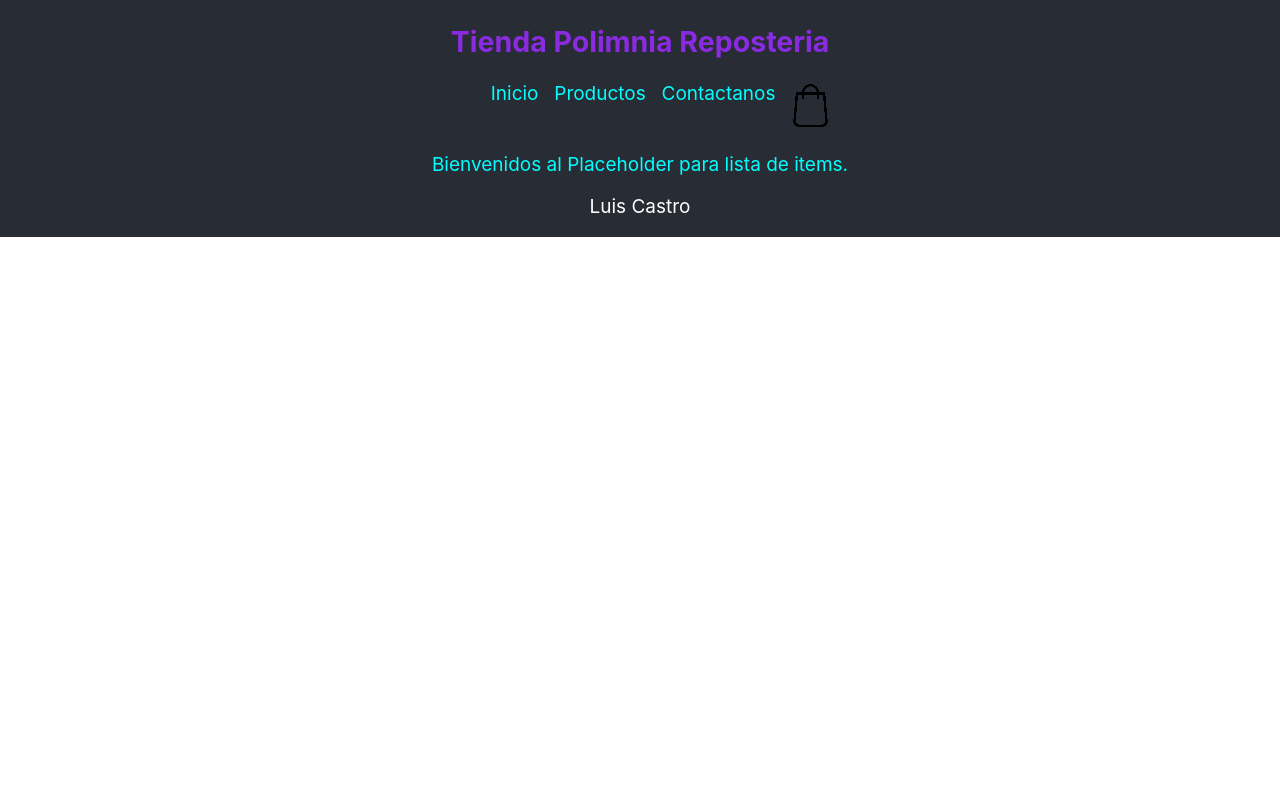
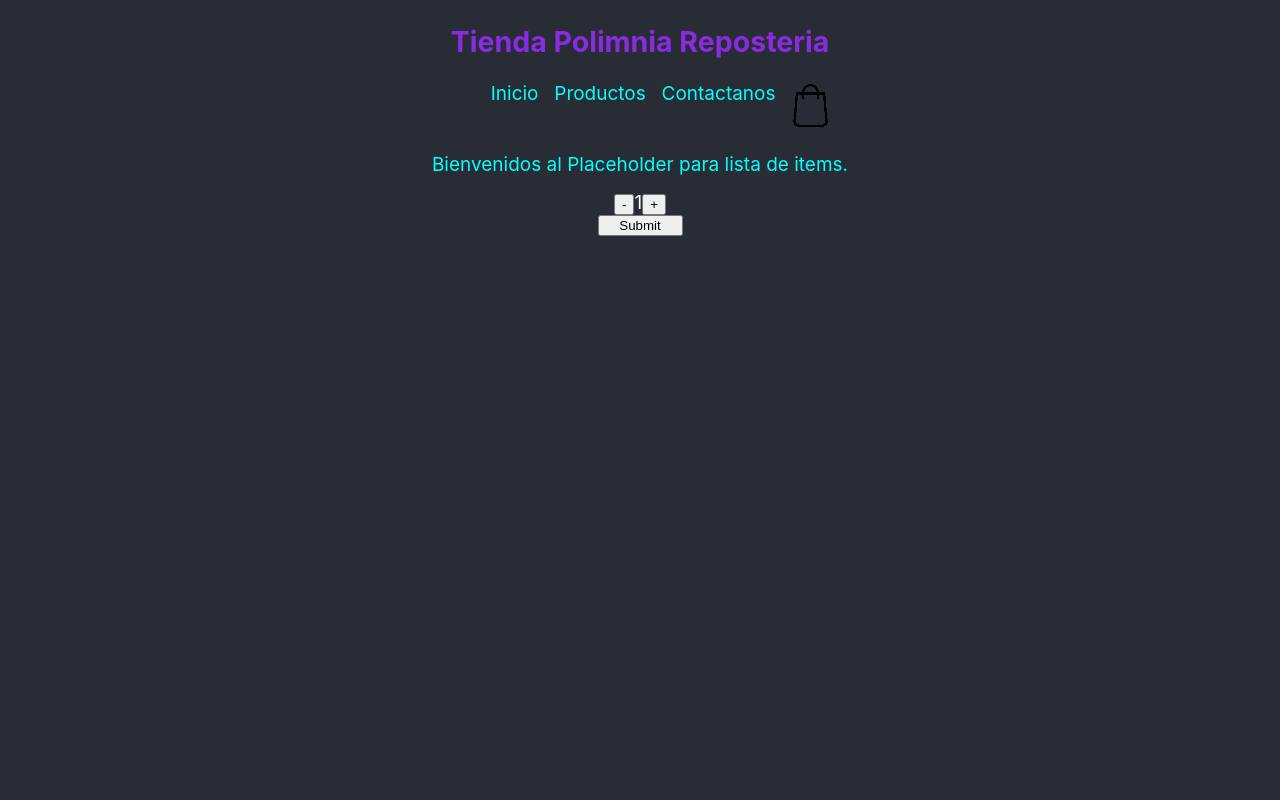
Before and after one commit to Ingezero/polimniaStore, a React (Create React App) app: page / in a window 1280 px wide. Shown: the top 800 px of the page. Built offline with nearby package versions, Linux system fonts and the light colour scheme.

Commit message:
Se creo el widget para agregar/reducir elementos limitandose por stock y valor inicial (no bajar de 1)

```diff
--- a/src/App.jsx
+++ b/src/App.jsx
@@ -1,4 +1,3 @@
-import logo from './logo.svg';
 import './App.css';
 import NavBar from './components/NavBar/NavBar.jsx';
 import ItemListContainer from './components/ItemListContainer/ItemListContainer'
@@ -8,8 +7,7 @@ function App() {
     <div className="App">
       <header className="App-header">
         <NavBar/>
-        <ItemListContainer greetings="Bienvenidos al Placeholder para lista de items." className="placeholderText"/>
-        <p>
+        <ItemListContainer greetings="Bienvenidos al Placeholder para lista de items." className="placeholderText"/>        <p>
           Luis Castro
         </p>
       </header>
--- /dev/null
+++ b/src/components/ItemListContainer/ItemCount/ItemCount.jsx
@@ -0,0 +1,29 @@
+import {useState} from "react";
+
+
+export default function ItemCount({stock, initial, onAdd}) {
+    const [count, setCount] = useState(initial);
+
+    function sumProd(){
+        if (count + 1 <= stock){
+            setCount(count + 1)
+        }
+    }
+
+    function lessProd(){
+        if (count - 1 >= initial){
+            setCount(count - 1)
+        }
+    }
+
+    return (
+        <div className="itemCounter">
+            <span>
+                <button onClick={lessProd}>-</button>
+                <span>{count}</span>
+                <button onClick={sumProd}>+</button>
+            </span>
+            <button className="butSubSize">Submit</button>
+        </div>
+    )
+}
--- a/src/components/ItemListContainer/ItemListContainer.jsx
+++ b/src/components/ItemListContainer/ItemListContainer.jsx
@@ -1,8 +1,13 @@
+import ItemCount from "./ItemCount/ItemCount";
+
 /* import "./itemListContainer.css"
  */
 export default function ItemListContainer(props) {
     console.log(props);
     return (
-        <li>{props.greetings}</li>
+        <div className="itemSetup">
+            <li>{props.greetings}</li>
+            <ItemCount stock={5} initial={1}/>
+        </div>
     )
 }
--- a/src/components/NavBar/navbar.css
+++ b/src/components/NavBar/navbar.css
@@ -15,3 +15,26 @@ li {
     list-style: none;
     justify-content: flex-start;
 }
+
+.itemSetup{
+    display: flex;
+    flex-direction: column;
+    align-items: center;
+    height: 1000px;
+    border: 15px;
+}
+
+.boxSize{
+    width: 35px;
+}
+
+.butSubSize{
+    width: 85px;
+}
+
+.itemCounter{
+    display: flex;
+    flex-direction: column;
+    align-items: center;
+    padding: 15px;
+}
```
